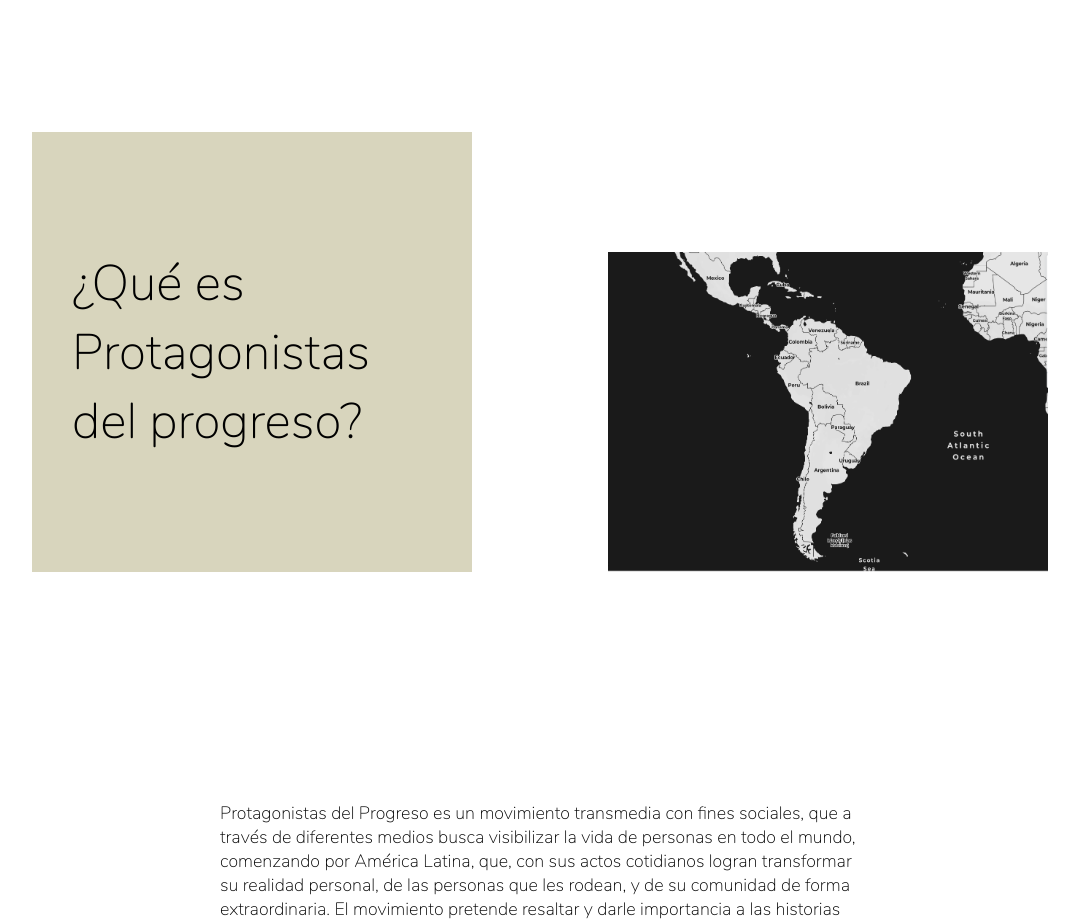
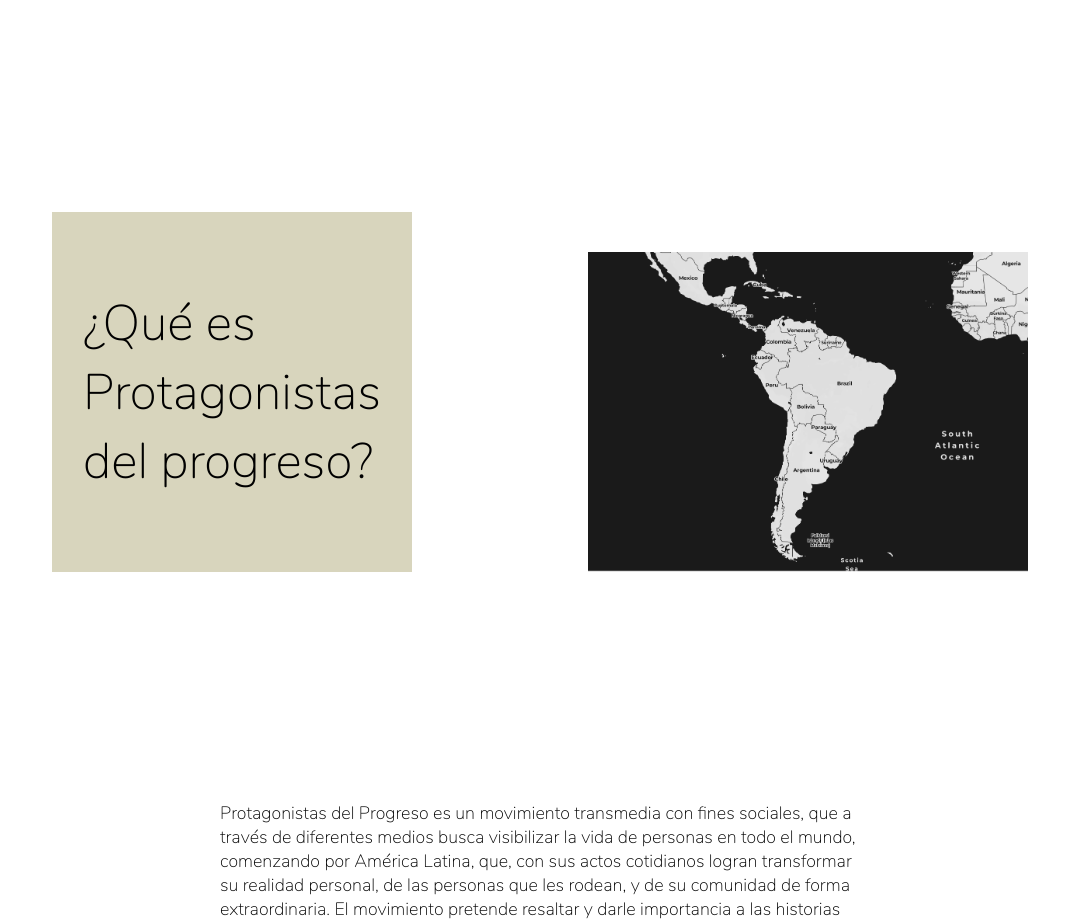
Before and after one commit to carmenchapa/protagonistas, a React (Create React App) app: page / in a window 1280 px wide. Shown: the part 880-1803 px from the top of the page, without its empty margins (100-1179 px from the left). Built offline with nearby package versions, Linux system fonts and the light colour scheme; no server answers; what google-maps-react would draw is missing.

Commit message:
Remove components declaration in index

```diff
--- a/src/home/index.js
+++ b/src/home/index.js
@@ -2,6 +2,7 @@ import React from "react";
 import "../static/images/map.png";
 import data from "../data/generalTexts";
 import { newText } from "../utils/helperFunctions";
+import { Square, Rectangle } from "../components/CommonComponents";
 
 export default class Home extends React.Component {
   render() {
@@ -57,31 +58,3 @@ const thirdContainerStyle = {
   marginRight: "25vw",
   fontSize: "1.5rem"
 };
-
-const Square = props => (
-  <div
-    className="Centred"
-    style={{
-      backgroundColor: props.color,
-      width: props.size,
-      height: props.size,
-      padding: 40
-    }}
-  >
-    <p style={{ fontSize: props.fontSize }}>{props.text}</p>
-  </div>
-);
-
-const Rectangle = props => (
-  <div
-    className="Centred"
-    style={{
-      backgroundColor: props.color,
-      width: props.width,
-      height: props.height,
-      alignItems: "flex-end"
-    }}
-  >
-    <img src={props.src} width={"100%"} height={"100%"} alt="" />
-  </div>
-);
```
